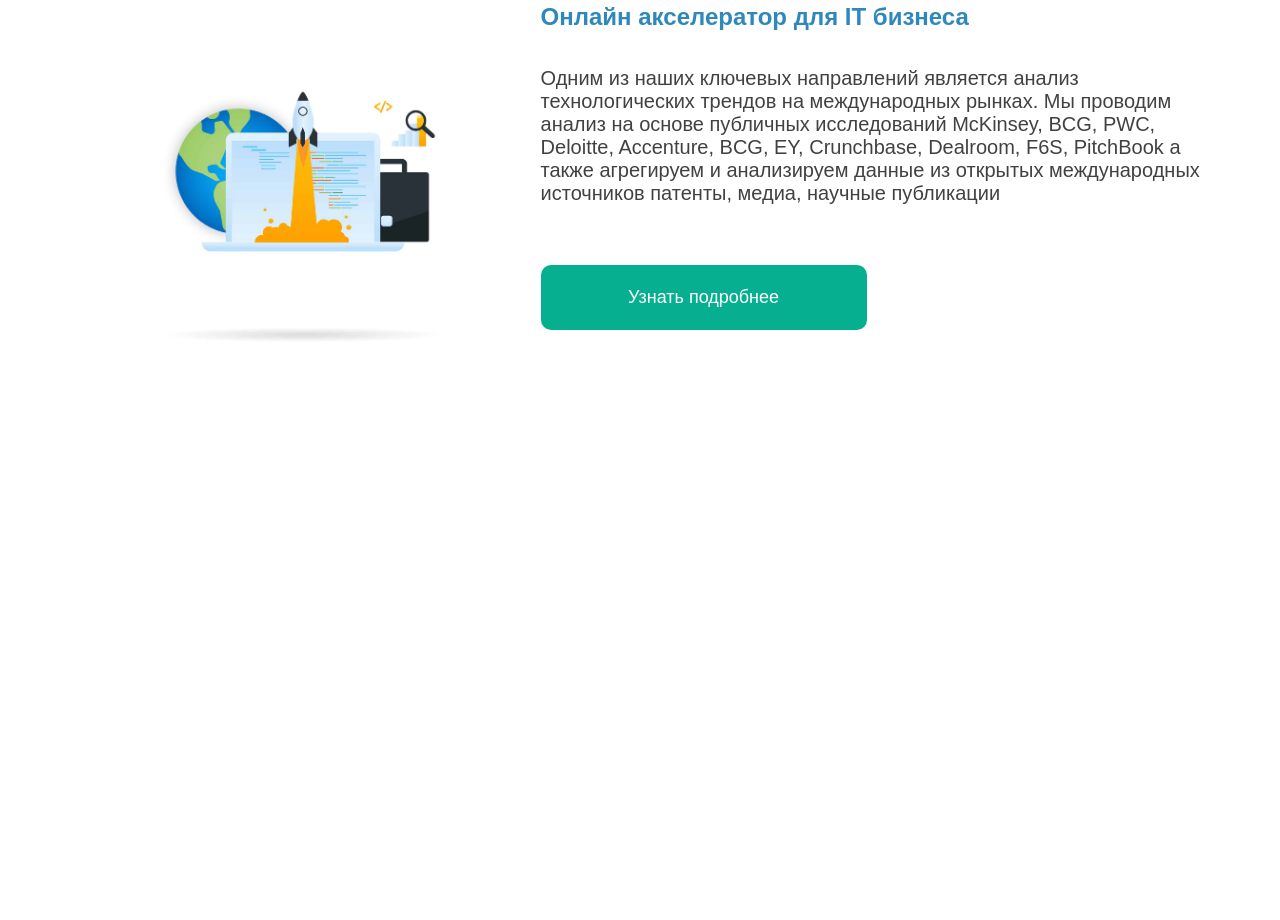
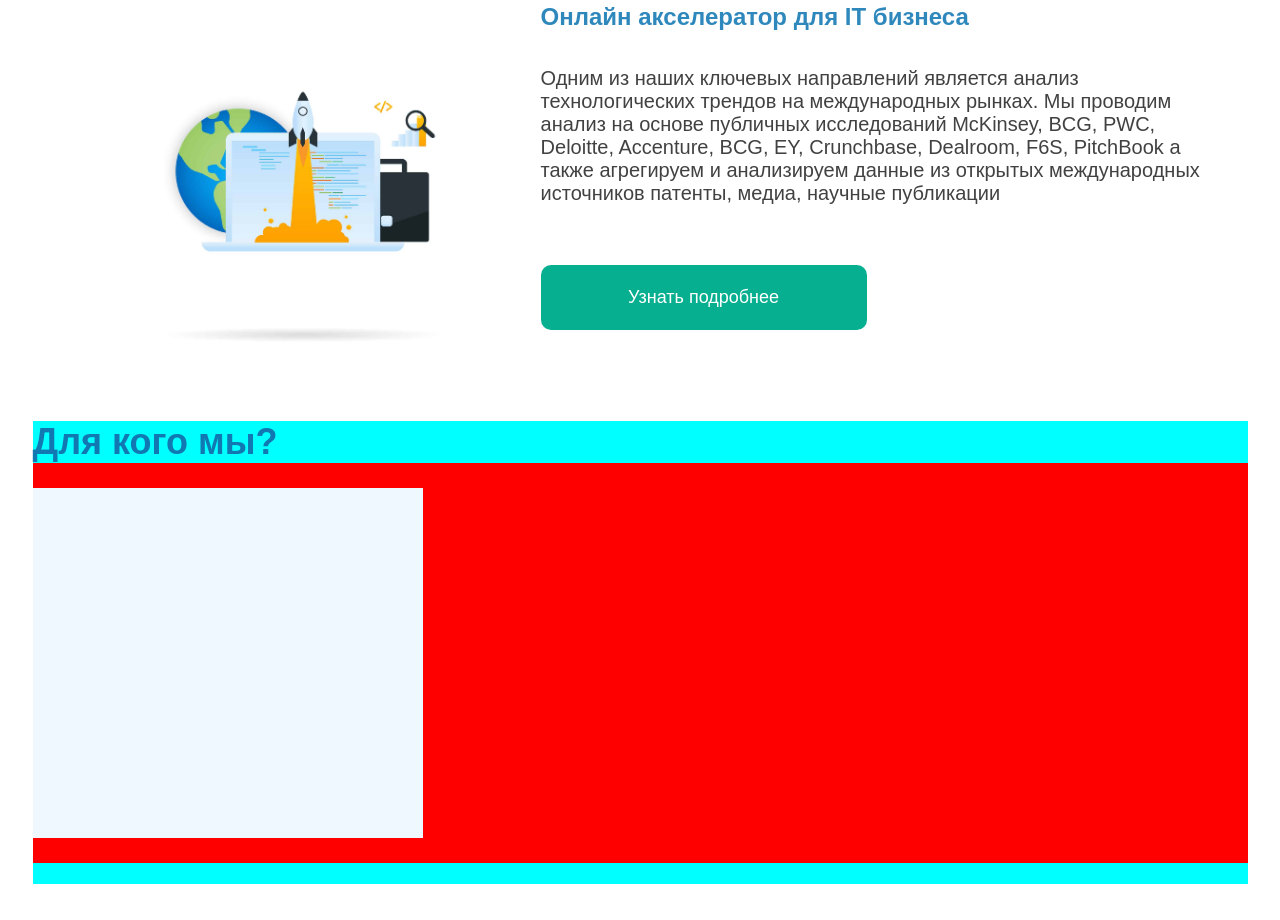
Before and after one commit to Alimukhammad08/GIT-exam, a plain HTML site: page index.html in a window 1280 px wide. Shown: the part 1554-2474 px from the top of the page. Before the commit the page ends 1991 px from the top, so only its background shows below. Drawn offline with Linux system fonts and the light colour scheme.

Commit message:
i added 3 new images

```diff
--- a/index.html
+++ b/index.html
@@ -44,6 +44,8 @@
                 </div>
             </div>
         </div>
+    </header>
+
     <div class="main">
         <p>Наши услуги</p>
         <div class="wrap">
@@ -87,8 +89,18 @@
             </div>
         </div>
     </div>
+
+    <section>
+        <div class="main2">
+            <p>Для кого мы?</p>
+            <div class="rap">
+                <div class="card1">
+
+                </div>
+            </div>
+        </div>
+    </section>
     <BR></BR>
-    </header>
 </body>
 
 </html>
--- a/style.css
+++ b/style.css
@@ -103,7 +103,6 @@
     font-size: 36px;
     font-weight: 700;
     color: #1178B2;
-
 }
 
 .wrap h1{
@@ -179,9 +178,36 @@
     height: 400px;
 }
 
+/* new section */
 
+.main2{
+    width: 1215px;
+    height: 463px;
+    background-color: aqua;
+    margin: auto;
+    margin-top: 20px;
+}
 
+.main2 p{
+    font-size: 36px;
+    font-weight: 700;
+    color: #1178B2;
+}
 
+.rap{
+    width: 1215px;
+    height: 400px;
+    background-color: red;
+    display: flex;
+    align-items: center;
+}
+
+.card1{
+    width: 390px;
+    height: 350px;
+    background-color: aliceblue;
+
+}
 
 
 
```
Also changed, not shown: images/01.png (added), images/02.png (added), images/03.png (added). Lines whose indentation alone changed are shown as unchanged.
